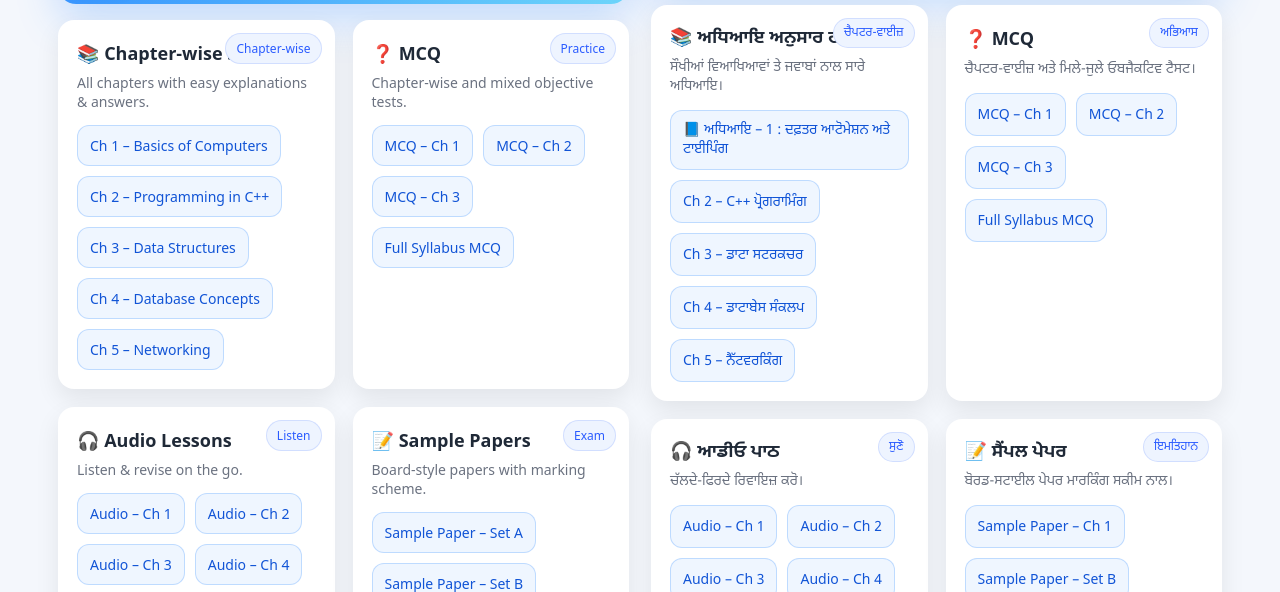
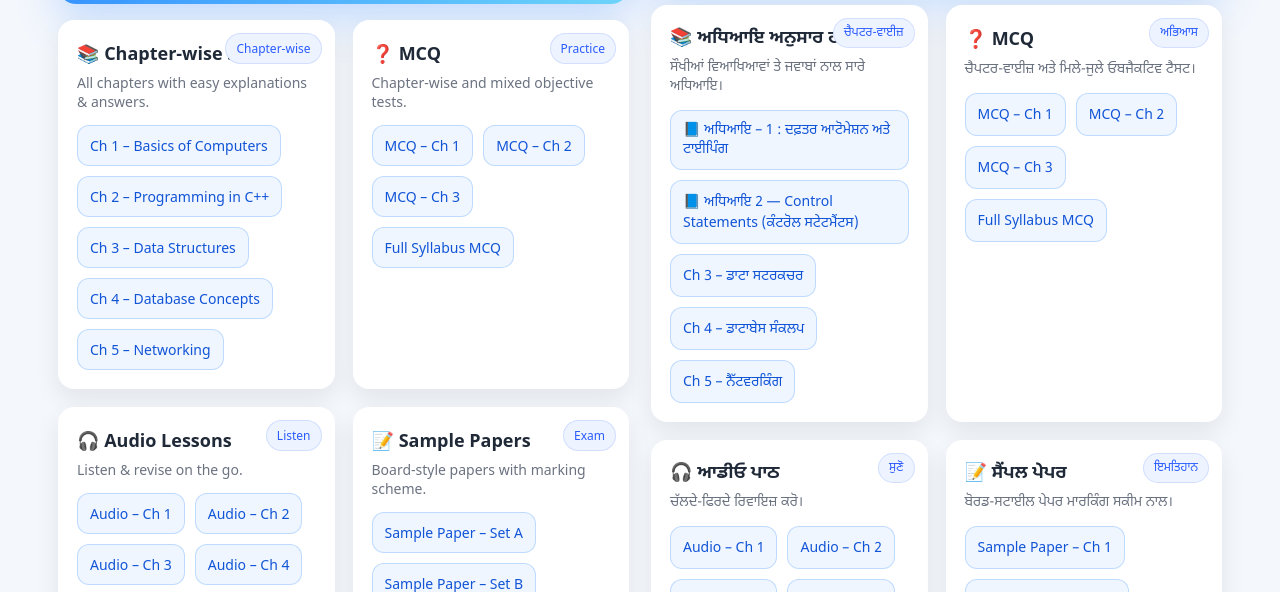
Before and after one commit to Notes57/Notes, a plain HTML site: page notes/12th-computer.html in a window 1280 px wide. Shown: the part 202-794 px from the top of the page. Drawn offline with Linux system fonts and the light colour scheme.

Commit message:
Update 12th-computer.html

```diff
--- a/notes/12th-computer.html
+++ b/notes/12th-computer.html
@@ -160,7 +160,7 @@
               <p class="pa">ਸੌਖੀਆਂ ਵਿਆਖਿਆਵਾਂ ਤੇ ਜਵਾਬਾਂ ਨਾਲ ਸਾਰੇ ਅਧਿਆਇ।</p>
               <div class="btnrow pa">
                 <a class="btn" href="https://drive.google.com/file/d/1f0A_Y7IG-vkOr6FT7aEQ1qbzJf2c0LKo/view?usp=sharing" class="pa">📘 ਅਧਿਆਇ – 1 : ਦਫ਼ਤਰ ਆਟੋਮੇਸ਼ਨ ਅਤੇ ਟਾਈਪਿੰਗ</a>
-                <a class="btn" href="#" class="pa">Ch 2 – C++ ਪ੍ਰੋਗਰਾਮਿੰਗ</a>
+                <a class="btn" href="https://drive.google.com/file/d/1pepasMuKkcO6rpYIZgQuzmonFemgyx9D/view?usp=sharing" class="pa">📘  ਅਧਿਆਇ 2 — Control Statements (ਕੰਟਰੋਲ ਸਟੇਟਮੈਂਟਸ)</a>
                 <a class="btn" href="#" class="pa">Ch 3 – ਡਾਟਾ ਸਟਰਕਚਰ</a>
                 <a class="btn" href="#" class="pa">Ch 4 – ਡਾਟਾਬੇਸ ਸੰਕਲਪ</a>
                 <a class="btn" href="#" class="pa">Ch 5 – ਨੈੱਟਵਰਕਿੰਗ</a>
```
